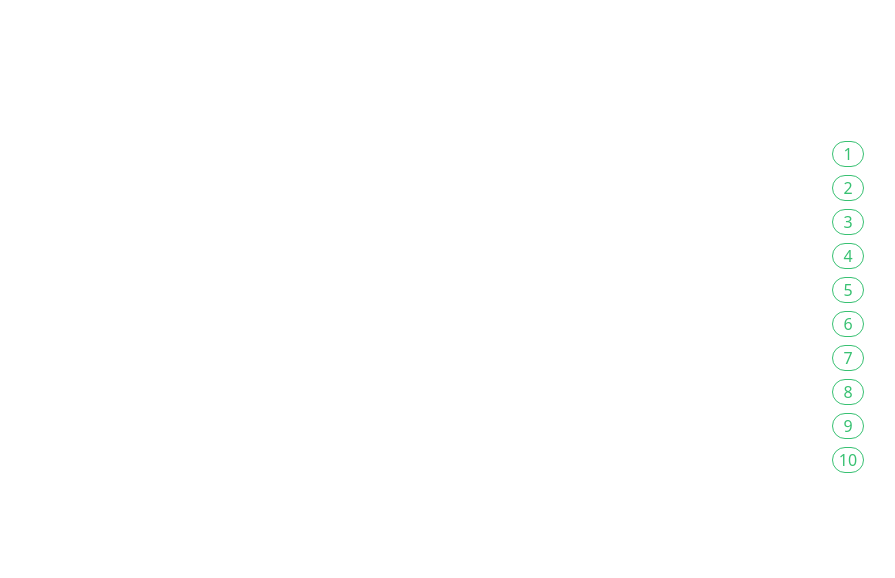
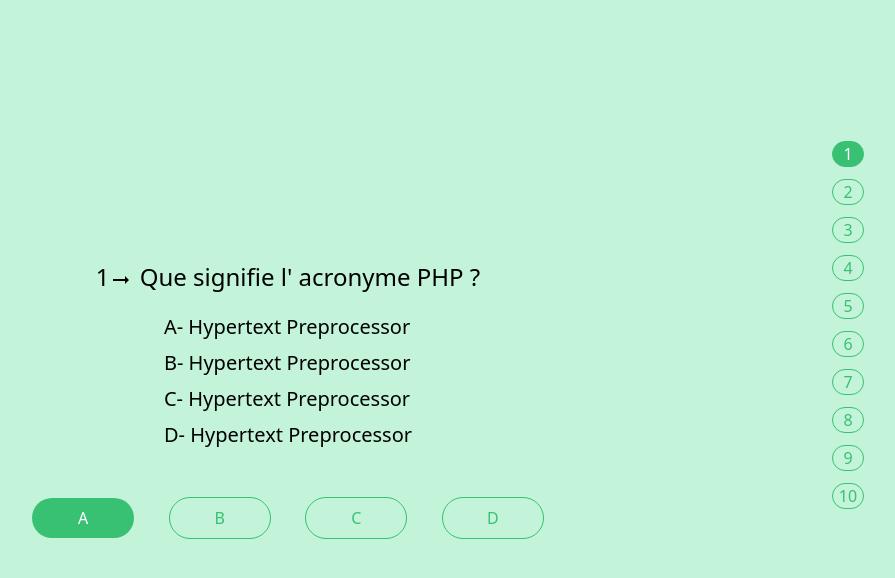
Before and after one commit to andrianiainafn/QcQuiz, a React (Create React App) app in the folder client/: page /students in a window 1280 px wide. Shown: the top 578 px of the page, without its empty margins (352-1247 px from the left). Built offline with nearby package versions, Linux system fonts and the light colour scheme.

Commit message:
implementation du qcm

```diff
--- a/client/src/features/Students/components/ListOfQcm.jsx
+++ b/client/src/features/Students/components/ListOfQcm.jsx
@@ -1,18 +1,125 @@
-import React from 'react'
+import React, { useEffect, useRef, useState } from 'react'
+import ArrowRightAltOutlinedIcon from '@mui/icons-material/ArrowRightAltOutlined';
 
 function ListOfQcm() {
   const numQcm = [1,2,3,4,5,6,7,8,9,10]
+  const activeClass = "text-white w-[20%] p-2 cursor-pointer flex justify-center items-center bg-[#38c172] rounded-3xl"
+  const nonActiveClass = "text-[#38c172] w-[20%] p-2 cursor-pointer border border-[#38c172] flex justify-center items-center rounded-3xl"
+  const Handleclick = (e) =>{
+    if(e.target.classList.contains('text-[#38c172]')){
+      for(let i=0 ;i<4;i++){
+        e.target.parentNode.childNodes[i].classList.remove('text-white')
+        e.target.parentNode.childNodes[i].classList.remove('bg-[#38c172]')
+        e.target.parentNode.childNodes[i].classList.add('text-[#38c172]')
+        e.target.parentNode.childNodes[i].classList.add('border')
+        e.target.parentNode.childNodes[i].classList.add('border-[#38c172]')
+        e.target.classList.remove('text-[#38c172]')
+        e.target.classList.add('text-white')
+        e.target.classList.add('bg-[#38c172]')
+        console.log(e.target.classList)
+        console.log(e.target.getAttribute('id'))
+        // modifyPreferance({...preferance,orientation:e.target.getAttribute('id')})
+      }
+    }
+}
+  let spies = []
+  const ref = useRef(null)
+  const [valueOfScroll,setValueOfScroll] = useState(true)
+  const ratio = .6
+  let observer = null
+  const active = (elem)=>{
+    const id = elem.getAttribute('id')
+    const anchor = document.querySelector(`a[href="#${id}"]`)
+    if(anchor === null){
+      return
+    }
+    anchor.parentElement.parentElement.querySelectorAll('.active').forEach(node=>{
+      node.classList.remove('active')
+    })
+    anchor.parentElement.classList.add('active')
+  }
+  const callback = (entries,observer)=>{
+    entries.forEach(entry=>{
+      if(entry.intersectionRatio > 0){
+        active(entry.target)
+      }
+    })
+  }
+  const observe = (elems)=>{
+    if(observer !== null){
+      elems.forEach(elem=> observer.unobserve(elem))
+    }
+    const y = Math.round(window.innerHeight * ratio)
+    observer = new IntersectionObserver(callback,{
+      rootMargin: `-${window.innerHeight - y - 1}px 0px -${y}px 0px`
+    })
+    for(let i=0;i<elems.length;i++){
+      observer.observe(elems[i])
+    }
+  }
+  const HandleScroll = ()=>{
+    setValueOfScroll(ancien=>!ancien)
+  }
+  useEffect(()=>{
+    if(ref.current){
+      spies = Array.from(ref.current.querySelectorAll('[data-spy]'))
+    }
+    if(spies.length > 0){
+      observe(spies)
+      window.addEventListener('resize',()=>{
+        observe(spies)
+      })
+    }
+  },[valueOfScroll])
   return (
-    <div className='relative' >
-      <div className="absolute flex flex-col space-y-2  h-[24vh] right-16 mt-[11%]">
+    <div className='relative h-screen bg-[#C3F3D9] scroll-smooth overflow-y-scroll snap-y snap-mandatory'
+    onScroll={HandleScroll} ref={ref} >
+      <div className="fixed flex flex-col space-y-3  h-[24vh] right-16 mt-[11%]">
             {
               numQcm.map((question,key)=>(
-                <div key={key} className=" text-[#38c172] h-8 w-8 border  border-[#38c172] rounded-full flex justify-center items-center">
-                  <h2>{question}</h2>
+                <div key={key} className=" text-[#38c172] h-8 w-8 border cursor-pointer border-[#38c172] rounded-full flex justify-center items-center ">
+                  <a href= {'#' + question} >{question}</a>
                 </div>
               ))
             }
       </div>
+     {
+      numQcm.map(elem=>(
+        <div key={elem} id={elem} className="flex snap-center  flex-col h-screen items-center justify-center bg-[#C3F3D9] " data-spy>
+        <div className="text-start text-2xl">
+            <h1>{elem}<ArrowRightAltOutlinedIcon/> Que signifie l' acronyme PHP ? </h1>
+        </div>
+        <div className="mt-5 text-xl flex flex-col space-y-2">
+          <div className="">
+            A- Hypertext Preprocessor
+          </div>
+          <div className="">
+            B- Hypertext Preprocessor
+          </div>
+          <div className="">
+            C- Hypertext Preprocessor
+          </div>
+          <div className="">
+            D- Hypertext Preprocessor
+          </div>
+        </div>
+        <div className=" mt-12 w-[40%] flex mx-auto justify-between items-center ">
+          <div onClick={Handleclick} className={activeClass} id="A">
+                A
+          </div>
+          <div onClick={Handleclick} className={nonActiveClass} id="B">
+              B
+          </div>
+          <div  onClick={Handleclick} className={nonActiveClass} id="C">
+              C
+          </div>
+          <div  onClick={Handleclick} className={nonActiveClass} id="D">
+              D
+          </div>
+        </div>
+      </div>
+      ))
+     }
     </div>
   )
 }
--- a/client/src/index.css
+++ b/client/src/index.css
@@ -1,3 +1,8 @@
 @tailwind base;
 @tailwind components;
 @tailwind utilities;
+
+.active{
+    background-color: #38c172;
+    color:#fff
+}
```
